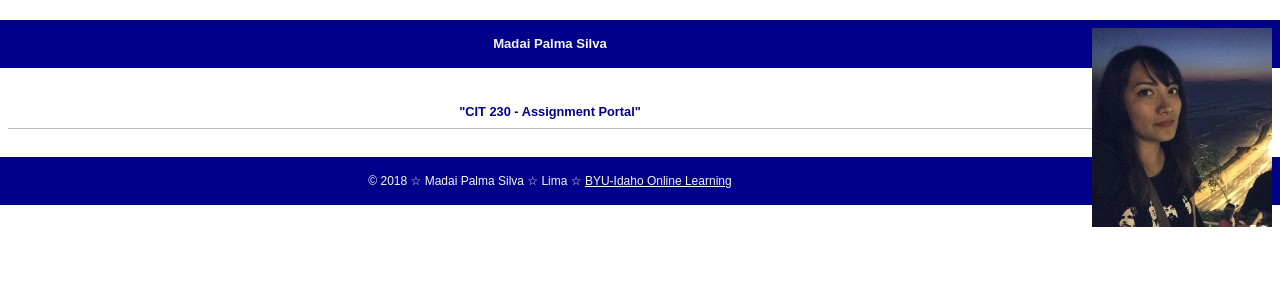
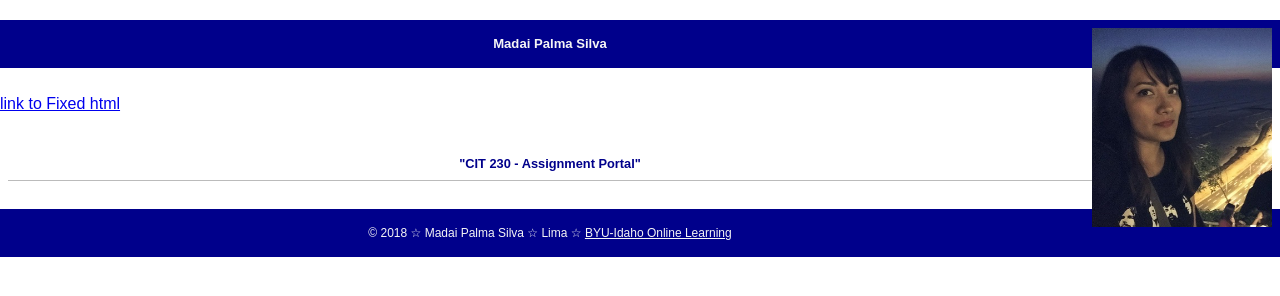
Before and after one commit to Madapal/Madapal.github.io, a plain HTML site: page index.html in a window 1280 px wide. Drawn offline with Linux system fonts and the light colour scheme.

Commit message:
Update index.html

```diff
--- a/index.html
+++ b/index.html
@@ -10,6 +10,7 @@
           <h1> Madai Palma Silva </h1>
     </header>
     <nav>
+      <p><a href="fixedhtml.html">link to Fixed html</a></p>
     </nav>
     <main>
         <h2> "CIT 230 - Assignment Portal" </h2>
```
